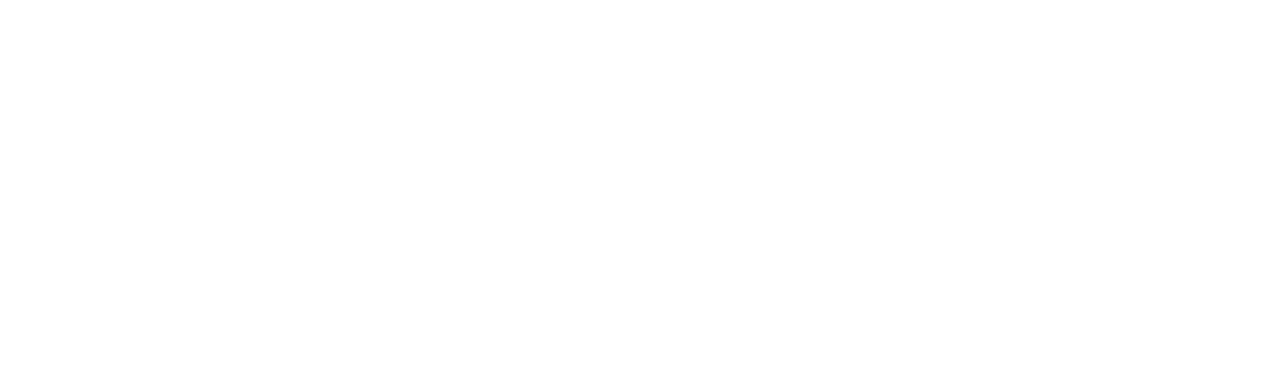
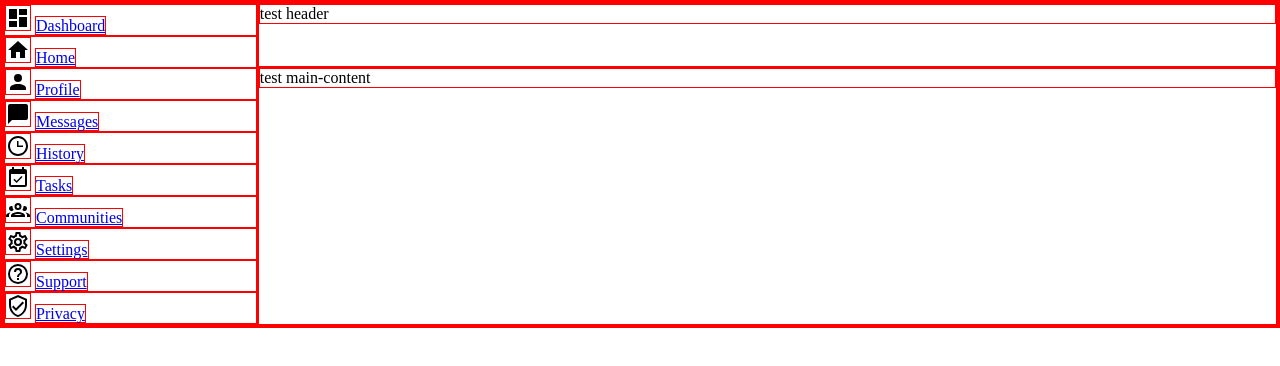
Before and after one commit to ryan17stehle/admin-dashboard, a plain HTML site: page index.html in a window 1280 px wide. Drawn offline with Linux system fonts and the light colour scheme.

Commit message:
- added SVGs to index.html

```diff
--- a/index.html
+++ b/index.html
@@ -14,13 +14,72 @@
 <body>
     <div class="container">
         <div class="sidebar">
-
+            <div class="dashboard">
+                <svg style="width:24px;height:24px" viewBox="0 0 24 24">
+                    <path fill="currentColor" d="M13,3V9H21V3M13,21H21V11H13M3,21H11V15H3M3,13H11V3H3V13Z" />
+                </svg>
+                <a href="#dashboard">Dashboard</a>
+            </div>
+            <div class="home">
+                <svg style="width:24px;height:24px" viewBox="0 0 24 24">
+                    <path fill="currentColor" d="M10,20V14H14V20H19V12H22L12,3L2,12H5V20H10Z" />
+                </svg>
+                <a href="#home">Home</a>
+            </div>
+            <div class="profile">
+                <svg style="width:24px;height:24px" viewBox="0 0 24 24">
+                    <path fill="currentColor" d="M12,4A4,4 0 0,1 16,8A4,4 0 0,1 12,12A4,4 0 0,1 8,8A4,4 0 0,1 12,4M12,14C16.42,14 20,15.79 20,18V20H4V18C4,15.79 7.58,14 12,14Z" />
+                </svg>
+                <a href="#profile">Profile</a>
+            </div>
+            <div class="messages">
+                <svg style="width:24px;height:24px" viewBox="0 0 24 24">
+                    <path fill="currentColor" d="M20,2H4A2,2 0 0,0 2,4V22L6,18H20A2,2 0 0,0 22,16V4C22,2.89 21.1,2 20,2Z" />
+                </svg>
+                <a href="#messages">Messages</a>
+            </div>
+            <div class="history">
+                <svg style="width:24px;height:24px" viewBox="0 0 24 24">
+                    <path fill="currentColor" d="M12 20C16.4 20 20 16.4 20 12S16.4 4 12 4 4 7.6 4 12 7.6 20 12 20M12 2C17.5 2 22 6.5 22 12S17.5 22 12 22C6.5 22 2 17.5 2 12C2 6.5 6.5 2 12 2M17 11.5V13H11V7H12.5V11.5H17Z" />
+                </svg>
+                <a href="#history">History</a>
+            </div>
+            <div class="tasks">
+                <svg style="width:24px;height:24px" viewBox="0 0 24 24">
+                    <path fill="currentColor" d="M19,19H5V8H19M19,3H18V1H16V3H8V1H6V3H5C3.89,3 3,3.9 3,5V19A2,2 0 0,0 5,21H19A2,2 0 0,0 21,19V5A2,2 0 0,0 19,3M16.53,11.06L15.47,10L10.59,14.88L8.47,12.76L7.41,13.82L10.59,17L16.53,11.06Z" />
+                </svg>
+                <a href="#tasks">Tasks</a>
+            </div>
+            <div class="communities">
+                <svg style="width:24px;height:24px" viewBox="0 0 24 24">
+                    <path fill="currentColor" d="M12,5A3.5,3.5 0 0,0 8.5,8.5A3.5,3.5 0 0,0 12,12A3.5,3.5 0 0,0 15.5,8.5A3.5,3.5 0 0,0 12,5M12,7A1.5,1.5 0 0,1 13.5,8.5A1.5,1.5 0 0,1 12,10A1.5,1.5 0 0,1 10.5,8.5A1.5,1.5 0 0,1 12,7M5.5,8A2.5,2.5 0 0,0 3,10.5C3,11.44 3.53,12.25 4.29,12.68C4.65,12.88 5.06,13 5.5,13C5.94,13 6.35,12.88 6.71,12.68C7.08,12.47 7.39,12.17 7.62,11.81C6.89,10.86 6.5,9.7 6.5,8.5C6.5,8.41 6.5,8.31 6.5,8.22C6.2,8.08 5.86,8 5.5,8M18.5,8C18.14,8 17.8,8.08 17.5,8.22C17.5,8.31 17.5,8.41 17.5,8.5C17.5,9.7 17.11,10.86 16.38,11.81C16.5,12 16.63,12.15 16.78,12.3C16.94,12.45 17.1,12.58 17.29,12.68C17.65,12.88 18.06,13 18.5,13C18.94,13 19.35,12.88 19.71,12.68C20.47,12.25 21,11.44 21,10.5A2.5,2.5 0 0,0 18.5,8M12,14C9.66,14 5,15.17 5,17.5V19H19V17.5C19,15.17 14.34,14 12,14M4.71,14.55C2.78,14.78 0,15.76 0,17.5V19H3V17.07C3,16.06 3.69,15.22 4.71,14.55M19.29,14.55C20.31,15.22 21,16.06 21,17.07V19H24V17.5C24,15.76 21.22,14.78 19.29,14.55M12,16C13.53,16 15.24,16.5 16.23,17H7.77C8.76,16.5 10.47,16 12,16Z" />
+                </svg>
+                <a href="#communities">Communities</a>
+            </div>
+            <div class="settings">
+                <svg style="width:24px;height:24px" viewBox="0 0 24 24">
+                    <path fill="currentColor" d="M12,8A4,4 0 0,1 16,12A4,4 0 0,1 12,16A4,4 0 0,1 8,12A4,4 0 0,1 12,8M12,10A2,2 0 0,0 10,12A2,2 0 0,0 12,14A2,2 0 0,0 14,12A2,2 0 0,0 12,10M10,22C9.75,22 9.54,21.82 9.5,21.58L9.13,18.93C8.5,18.68 7.96,18.34 7.44,17.94L4.95,18.95C4.73,19.03 4.46,18.95 4.34,18.73L2.34,15.27C2.21,15.05 2.27,14.78 2.46,14.63L4.57,12.97L4.5,12L4.57,11L2.46,9.37C2.27,9.22 2.21,8.95 2.34,8.73L4.34,5.27C4.46,5.05 4.73,4.96 4.95,5.05L7.44,6.05C7.96,5.66 8.5,5.32 9.13,5.07L9.5,2.42C9.54,2.18 9.75,2 10,2H14C14.25,2 14.46,2.18 14.5,2.42L14.87,5.07C15.5,5.32 16.04,5.66 16.56,6.05L19.05,5.05C19.27,4.96 19.54,5.05 19.66,5.27L21.66,8.73C21.79,8.95 21.73,9.22 21.54,9.37L19.43,11L19.5,12L19.43,13L21.54,14.63C21.73,14.78 21.79,15.05 21.66,15.27L19.66,18.73C19.54,18.95 19.27,19.04 19.05,18.95L16.56,17.95C16.04,18.34 15.5,18.68 14.87,18.93L14.5,21.58C14.46,21.82 14.25,22 14,22H10M11.25,4L10.88,6.61C9.68,6.86 8.62,7.5 7.85,8.39L5.44,7.35L4.69,8.65L6.8,10.2C6.4,11.37 6.4,12.64 6.8,13.8L4.68,15.36L5.43,16.66L7.86,15.62C8.63,16.5 9.68,17.14 10.87,17.38L11.24,20H12.76L13.13,17.39C14.32,17.14 15.37,16.5 16.14,15.62L18.57,16.66L19.32,15.36L17.2,13.81C17.6,12.64 17.6,11.37 17.2,10.2L19.31,8.65L18.56,7.35L16.15,8.39C15.38,7.5 14.32,6.86 13.12,6.62L12.75,4H11.25Z" />
+                </svg>
+                <a href="#settings">Settings</a>
+            </div>
+            <div class="support">
+                <svg style="width:24px;height:24px" viewBox="0 0 24 24">
+                    <path fill="currentColor" d="M11,18H13V16H11V18M12,2A10,10 0 0,0 2,12A10,10 0 0,0 12,22A10,10 0 0,0 22,12A10,10 0 0,0 12,2M12,20C7.59,20 4,16.41 4,12C4,7.59 7.59,4 12,4C16.41,4 20,7.59 20,12C20,16.41 16.41,20 12,20M12,6A4,4 0 0,0 8,10H10A2,2 0 0,1 12,8A2,2 0 0,1 14,10C14,12 11,11.75 11,15H13C13,12.75 16,12.5 16,10A4,4 0 0,0 12,6Z" />
+                </svg>
+                <a href="#support">Support</a>
+            </div>
+            <div class="privacy">
+                <svg style="width:24px;height:24px" viewBox="0 0 24 24">
+                    <path fill="currentColor" d="M21,11C21,16.55 17.16,21.74 12,23C6.84,21.74 3,16.55 3,11V5L12,1L21,5V11M12,21C15.75,20 19,15.54 19,11.22V6.3L12,3.18L5,6.3V11.22C5,15.54 8.25,20 12,21M10,17L6,13L7.41,11.59L10,14.17L16.59,7.58L18,9" />
+                </svg>
+                <a href="#privacy">Privacy</a>
+            </div>
         </div>
         <div class="header">
-
+            <p>test header</p>
         </div>
         <div class="main-content">
-
+            <p>test main-content</p>
         </div>
     </div>
 </body>
--- a/styles.css
+++ b/styles.css
@@ -0,0 +1,26 @@
+* {
+    margin: 0;
+    padding: 0;
+    border: 1px solid red;
+}
+
+.container {
+    display: grid;
+    grid-template-columns: 1fr 4fr;
+    grid-template-rows: 1fr 4fr;
+    grid-template-areas:
+        "sidebar header"
+        "sidebar main-content";
+}
+
+.sidebar {
+    grid-area: sidebar;
+}
+
+.header {
+    grid-area: header;
+}
+
+.main-content {
+    grid-area: main-content;
+}
```
